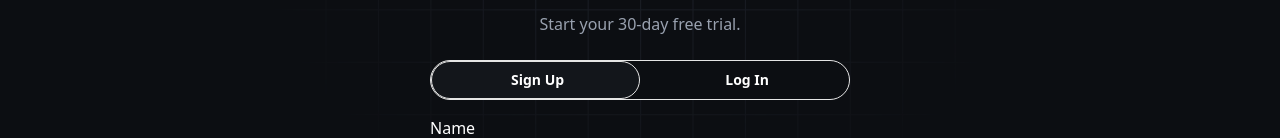
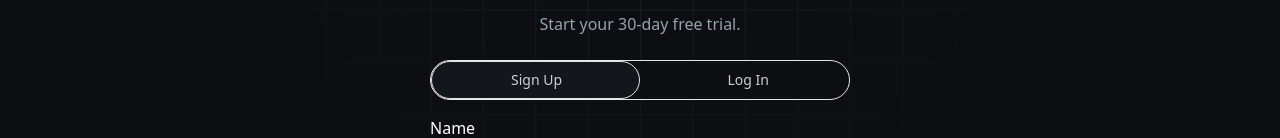
Before and after one commit to TanveerShahriar/crypto-app, a Next.js app: page /register in a window 1280 px wide. Shown: the part 278-416 px from the top of the page. Built offline with nearby package versions, Linux system fonts and the light colour scheme.

Commit message:
sign up text

```diff
--- a/src/app/register/page.tsx
+++ b/src/app/register/page.tsx
@@ -124,13 +124,13 @@ const Register = () => {
           ></div>
 
           <span
-            className="absolute font-normal text-sm left-20 top-1/2 transform -translate-y-1/2 font-semibold text-white"
+            className="absolute font-normal text-sm left-20 top-1/2 transform -translate-y-1/2 text-[#CFCFD2]"
           >
             Sign Up
           </span>
 
           <span
-            className="absolute font-normal text-sm right-20 top-1/2 transform -translate-y-1/2 font-semibold text-white"
+            className="absolute font-normal text-sm right-20 top-1/2 transform -translate-y-1/2 text-[#CFCFD2]"
           >
             Log In
           </span>
```
